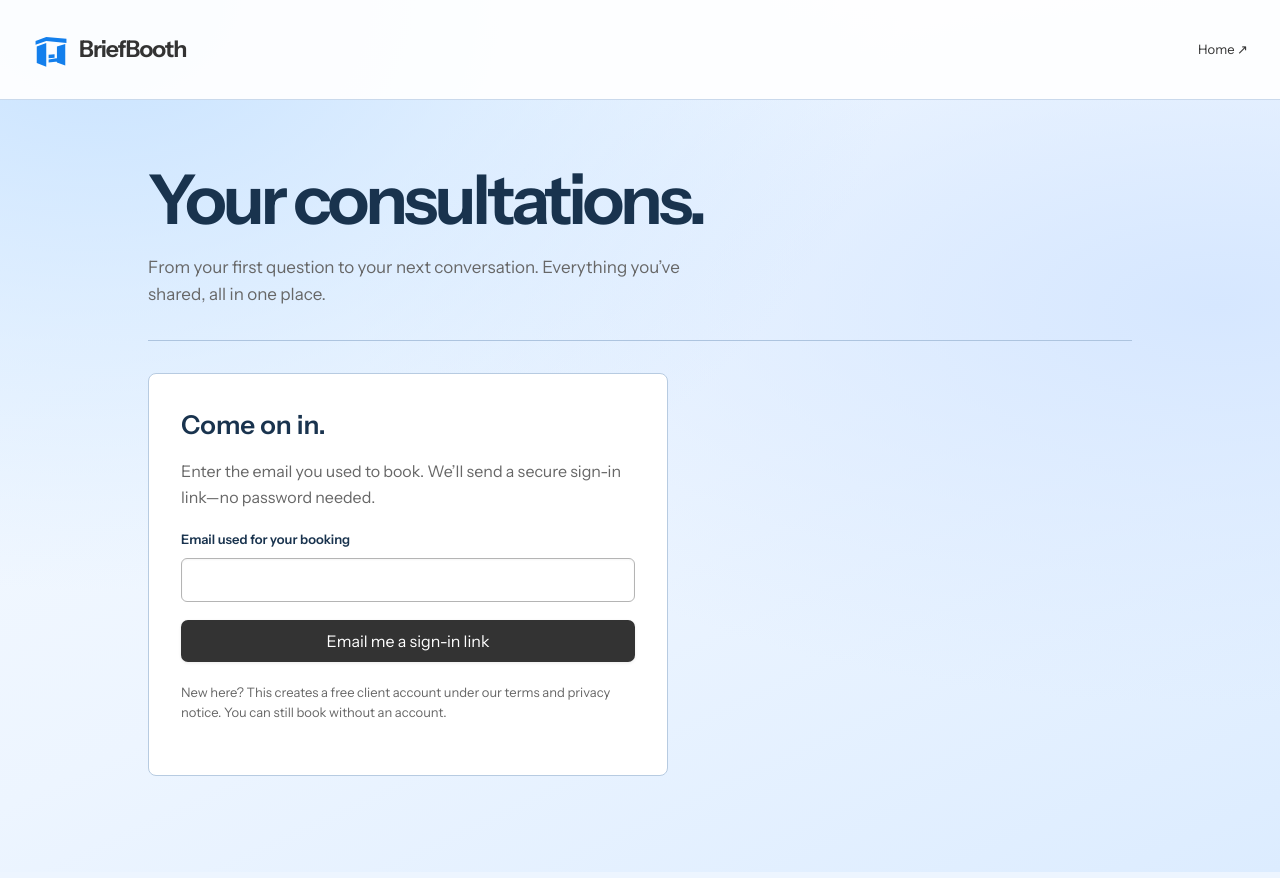
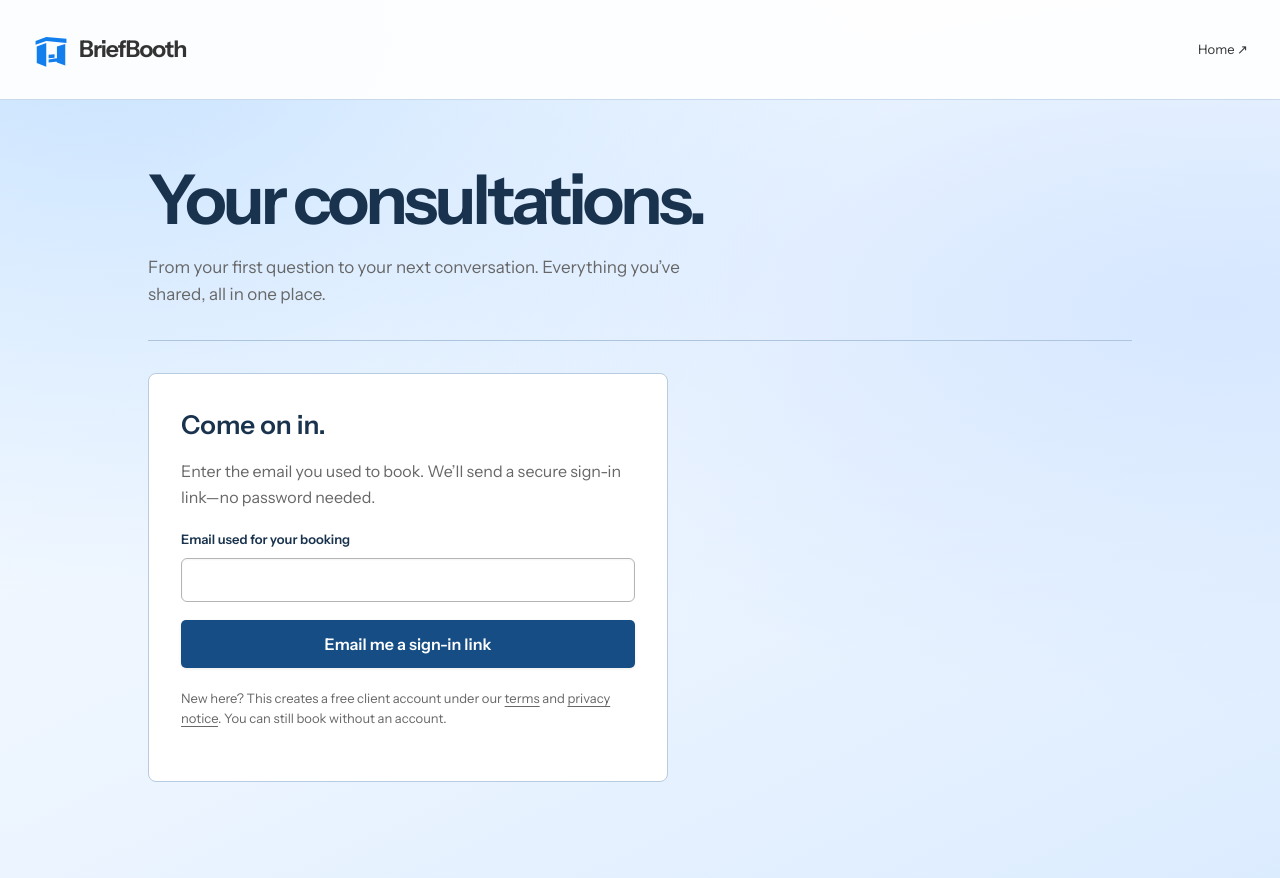
Before and after one commit to taylordrew4u2/BriefBooth.com, a Next.js app: page /client in a window 1280 px wide. Built offline with nearby package versions, Linux system fonts and the light colour scheme; no server answers.

Commit message:
Give client sign-in a clear primary action

```diff
--- a/app/client/client.module.css
+++ b/app/client/client.module.css
@@ -28,3 +28,6 @@
 .terms { font-size: 13px; margin-top: 20px; }
 @media(max-width:640px) { .page { padding: 36px 20px 64px; } .heading { display: block; } .account { text-align: left; margin-top: 24px; } .controls { justify-content: flex-start; } .booking { padding: 20px; gap: 16px; grid-template-columns: 60px minmax(0,1fr); } .date { padding-right: 10px; } .date strong { font-size: 32px; } .login { padding: 24px; } }
 @media(forced-colors:active) { .page,.status { color: CanvasText; } .booking,.empty,.login { background: Canvas; border-color: CanvasText; } .action { background: Highlight; color: HighlightText; } }
+.login button[type='submit'] { background: #154d84; color: white; min-height: 48px; border-radius: 5px; font-weight: 600; }
+.login button[type='submit']:hover { background: #0d365e; }
+.login a { text-decoration: underline; text-underline-offset: 3px; }
```
